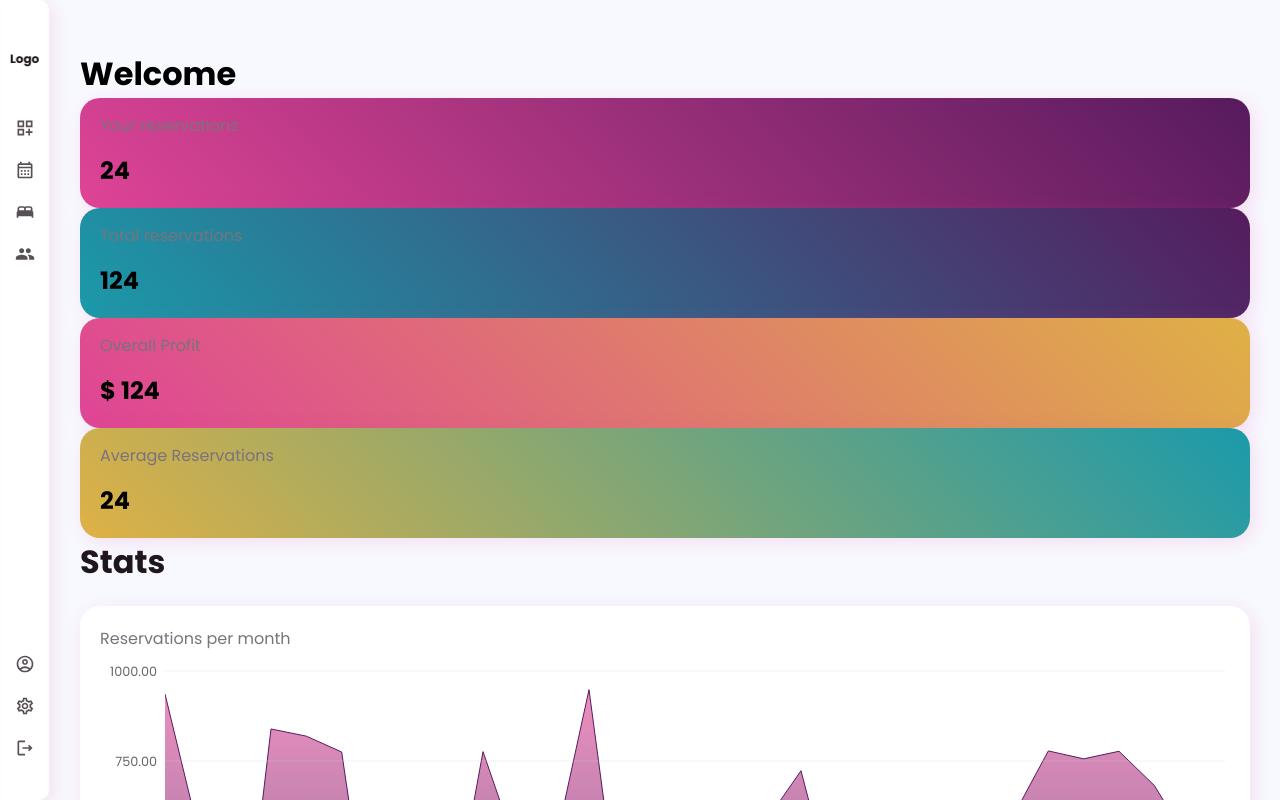
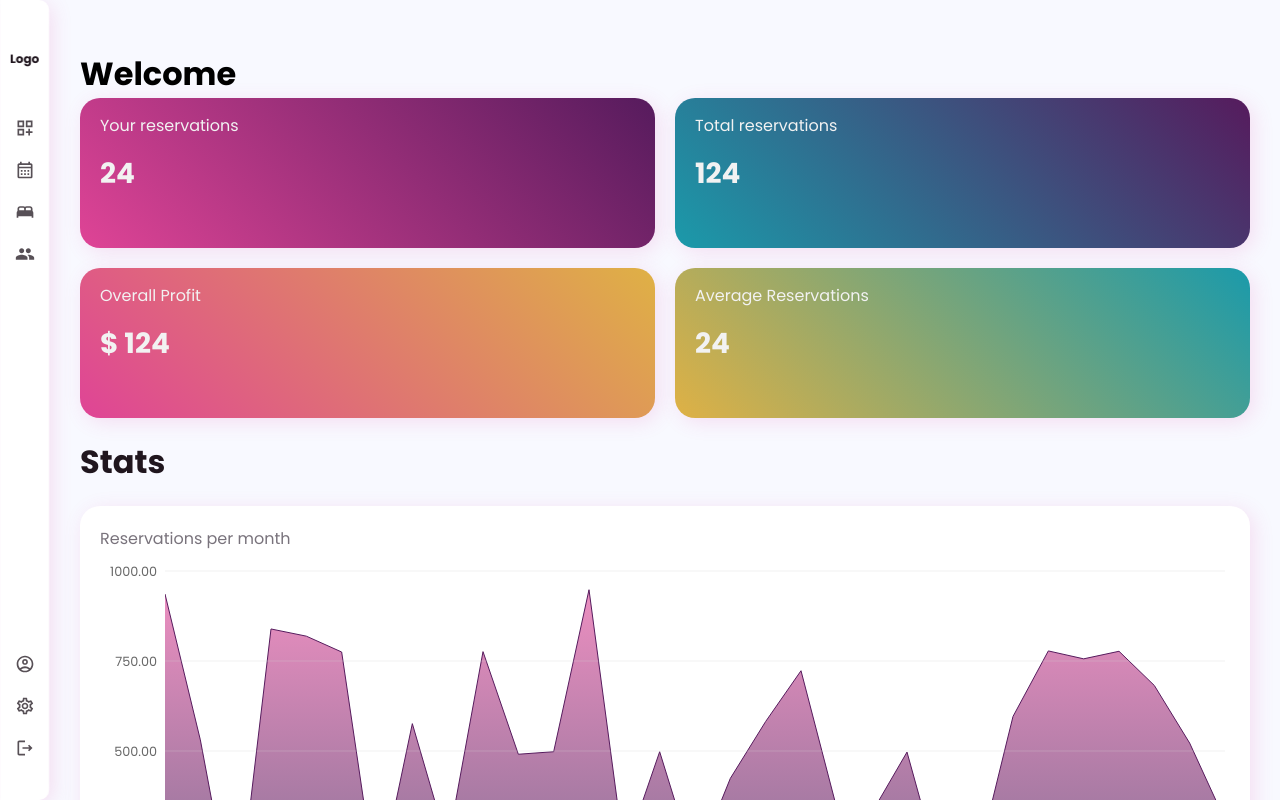
Before and after one commit to angelaldrete/onepillow, a Next.js app: page / in a window 1280 px wide. Built offline with nearby package versions, Linux system fonts and the light colour scheme.

Commit message:
Changed folder structure and css

```diff
--- a/app/dashboard/components/OverallMetrics/MetricItem.tsx
+++ b/app/dashboard/modules/OverallMetrics/components/OverallMetrics/MetricItem.tsx
@@ -1,5 +1,5 @@
 import React from "react";
-import Card from "../../../components/Card";
+import Card from "../../../../../components/Card";
 
 interface MetricItemProps {
   id: number;
--- a/app/page.tsx
+++ b/app/page.tsx
@@ -1,5 +1,5 @@
 import Card from "./components/Card";
-import OverallMetrics from "./dashboard/components/OverallMetrics";
+import OverallMetrics from "./dashboard/modules/OverallMetrics/components/OverallMetrics";
 import DataChart from "./components/DataChart";
 
 export default function Dashboard() {
@@ -13,18 +13,12 @@ export default function Dashboard() {
       </section>
       <section className="monthlyreservations">
         <h2 className="title">Stats</h2>
-        <div>
-          <Card
-            style={{
-              padding: "2rem",
-            }}
-          >
-            <p>Reservations per month</p>
-            <DataChart />
-          </Card>
-        </div>
+        <Card>
+          <p>Reservations per month</p>
+          <DataChart />
+        </Card>
       </section>
-      <section>
+      <section className="recent">
         <h2 className="title">Recent</h2>
       </section>
     </div>
--- a/styles/dashboard/_chart.scss
+++ b/styles/dashboard/_chart.scss
@@ -0,0 +1,9 @@
+.monthlyreservations {
+  margin-bottom: 2rem;
+  width: 100%;
+  .card {
+    width: 100%;
+    height: 100%;
+    padding: 2rem;
+  }
+}
--- /dev/null
+++ b/styles/dashboard/_index.scss
@@ -0,0 +1,7 @@
+.dashboard {
+  width: 100%;
+}
+
+@import "metrics";
+@import "chart";
+@import "recent";
--- a/styles/dashboard/_metrics.scss
+++ b/styles/dashboard/_metrics.scss
@@ -0,0 +1,28 @@
+.overall-metrics {
+  margin-bottom: 2rem;
+  width: 100%;
+  display: block;
+
+  &__list {
+    display: grid;
+    grid-template-columns: repeat(2, 1fr);
+    gap: clamp(1rem, 2vw, 2rem);
+    width: 100%;
+  }
+
+  &__item {
+    div {
+      min-height: 10rem;
+      height: 20vh;
+      max-height: 15rem;
+    }
+    p,
+    .metric-data {
+      color: var(--text-color-light);
+    }
+
+    .metric-data {
+      font-size: clamp(2rem, 4vw, 2.8rem);
+    }
+  }
+}
--- a/styles/main.css
+++ b/styles/main.css
@@ -195,4 +195,41 @@ p {
   100% {
     transform: scale(1);
   }
+}
+.dashboard {
+  width: 100%;
+}
+
+.overall-metrics {
+  margin-bottom: 2rem;
+  width: 100%;
+  display: block;
+}
+.overall-metrics__list {
+  display: grid;
+  grid-template-columns: repeat(2, 1fr);
+  gap: clamp(1rem, 2vw, 2rem);
+  width: 100%;
+}
+.overall-metrics__item div {
+  min-height: 10rem;
+  height: 20vh;
+  max-height: 15rem;
+}
+.overall-metrics__item p,
+.overall-metrics__item .metric-data {
+  color: var(--text-color-light);
+}
+.overall-metrics__item .metric-data {
+  font-size: clamp(2rem, 4vw, 2.8rem);
+}
+
+.monthlyreservations {
+  margin-bottom: 2rem;
+  width: 100%;
+}
+.monthlyreservations .card {
+  width: 100%;
+  height: 100%;
+  padding: 2rem;
 }/*# sourceMappingURL=main.css.map */
--- a/styles/main.scss
+++ b/styles/main.scss
@@ -1,4 +1,5 @@
 @import "variables";
+@import "mixin";
 @import url("https://fonts.googleapis.com/css2?family=Poppins:wght@400;500;600;700&display=swap");
 
 :root {
@@ -101,6 +102,4 @@ p {
 @import "card";
 @import "logo";
 @import "navbar";
-@import "dashboard/chart";
-@import "dashboard/metrics";
-@import "dashboard/recent";
+@import "dashboard/index";
```
Also changed, not shown: styles/_mixin.scss (added, +11 -0 lines), app/dashboard/modules/OverallMetrics/components/OverallMetrics/index.tsx (renamed from app/dashboard/components/OverallMetrics/index.tsx), app/dashboard/modules/OverallMetrics/hooks/useOverallMetrics.tsx (renamed from app/dashboard/hooks/useOverallMetrics.tsx), app/dashboard/modules/OverallMetrics/types/MetricCard.ts (renamed from app/dashboard/types/MetricCard.ts), 1 other file (tests, documents, lock files or other folders).
